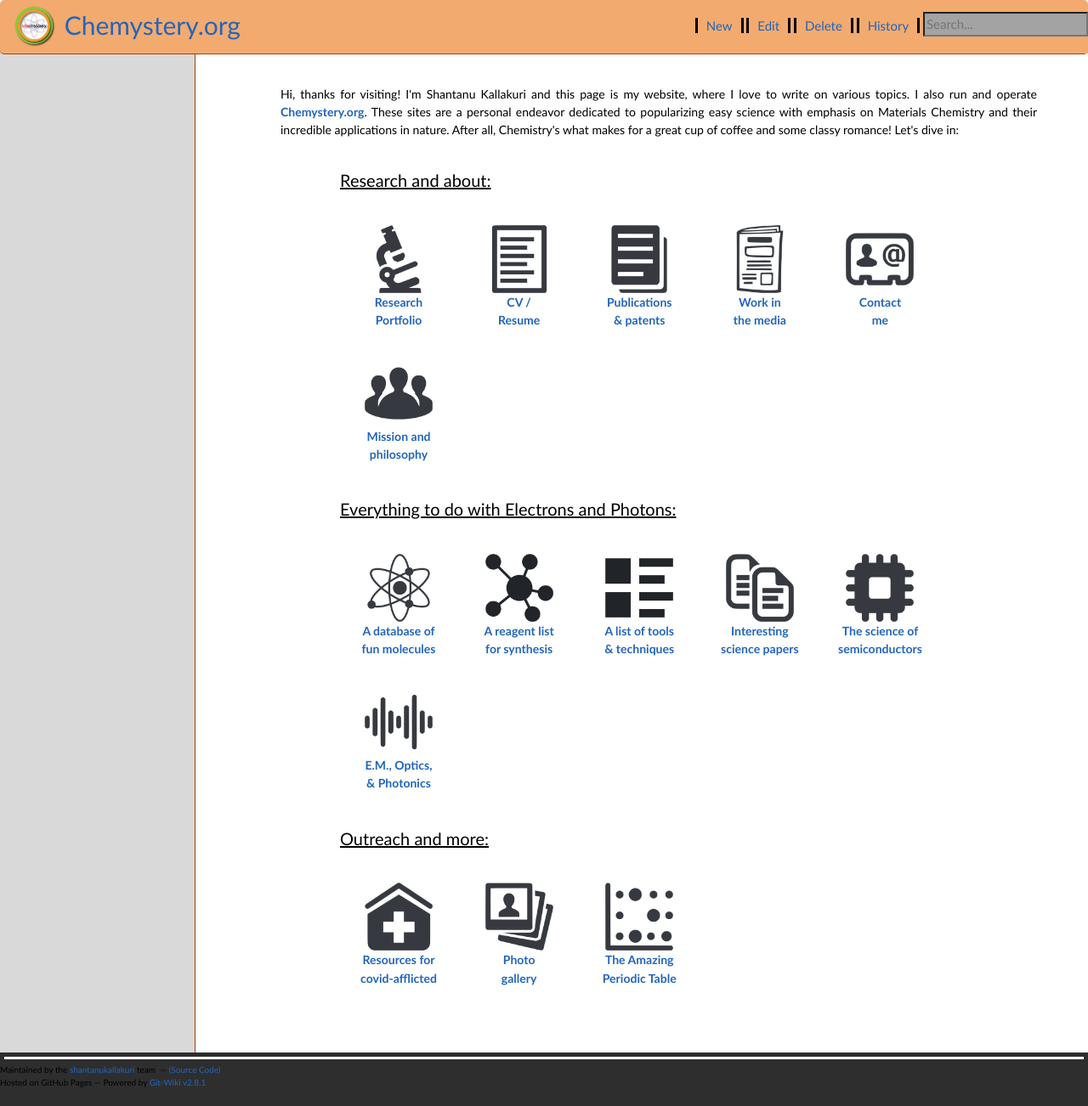
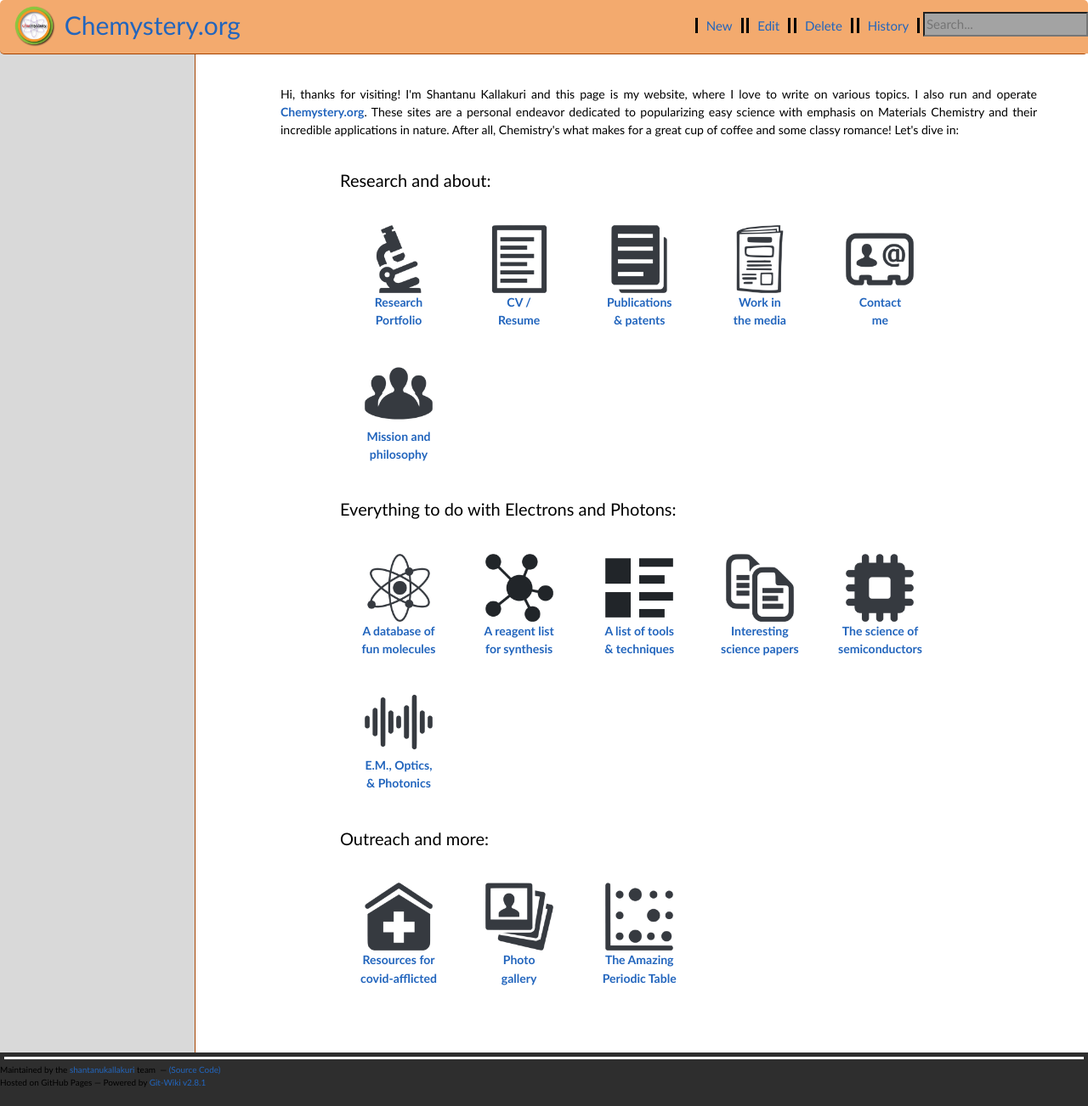
Before and after one commit to shantanukallakuri/shantanukallakuri.github.io, a Jekyll site: the page built from index.md, in a window 1280 px wide and 1302 px high. Shown: the whole window at 85% size. Built offline with Jekyll 4.4.1, drawn with Linux system fonts in a browser that asks for light colours; nearby versions of some CDN libraries.

Commit message:
#0051 - 092024 - Updated all pages and index and config and font, colors

```diff
--- a/index.md
+++ b/index.md
@@ -11,7 +11,7 @@ title: main page
 
 <div style="padding: 1em;padding-left: 70px;"><div style="width: 100%;align-content:center">
 
-<p style="font-size:20px; color:#000000;"><u>Research and about:</u></p>
+<p style="font-size:20px; color:#000000;">Research and about:</p>
 
 <li class="mainmenu-line"> <a href="0_research_portfolio" title="research portfolio"><img src="assets/images/icons/research.png" width="80" height="80" ></a><br><a href="0_research_portfolio" title="research portfolio"><b>Research<br/>Portfolio</b></a> </li>
 
@@ -25,7 +25,7 @@ title: main page
 
 <li class="mainmenu-line"> <a href="5_mission_and_scientific_philosophy" title="mission and scientific philosophy"><img src="assets/images/icons/mission.png" width="80" height="80" ></a><br><a href="5_mission_and_scientific_philosophy" title="mission and scientific philosophy"><b>Mission and philosophy</b></a> </li><br/><br/>
 
-<p style="font-size:20px; color:#000000;"><u>Everything to do with Electrons and Photons:</u></p>
+<p style="font-size:20px; color:#000000;">Everything to do with Electrons and Photons:</p>
 
 <li class="mainmenu-line"> <a href="6_database_of_interesting_molecules" title="database of interesting molecules"><img src="assets/images/icons/atom.png" width="80" height="80" ></a><br><a href="6_database_of_interesting_molecules" title="database of interesting molecules"><b>A database of fun molecules</b></a> </li>
 
@@ -39,7 +39,7 @@ title: main page
 
 <li class="mainmenu-line"> <a href="11_em_optics_and_photonics" title="em optics and photonics"><img src="assets/images/icons/em.png" width="80" height="80" ></a><br><a href="11_em_optics_and_photonics" title="em optics and photonics"><b>E.M., Optics,<br/>& Photonics</b></a> </li><br/><br/>
 
-<p style="font-size:20px; color:#000000;"><u>Outreach and more:</u></p>
+<p style="font-size:20px; color:#000000;">Outreach and more:</p>
 
 <li class="mainmenu-line"> <a href="13_resources_for_the_afflicted" title="resources for the afflicted"><img src="assets/images/icons/resources.png" width="80" height="80" ></a><br><a href="13_resources_for_the_afflicted" title="resources for the afflicted"><b>Resources for covid-afflicted</b></a> </li>
 
```
Also changed, not shown: 3 other files.
